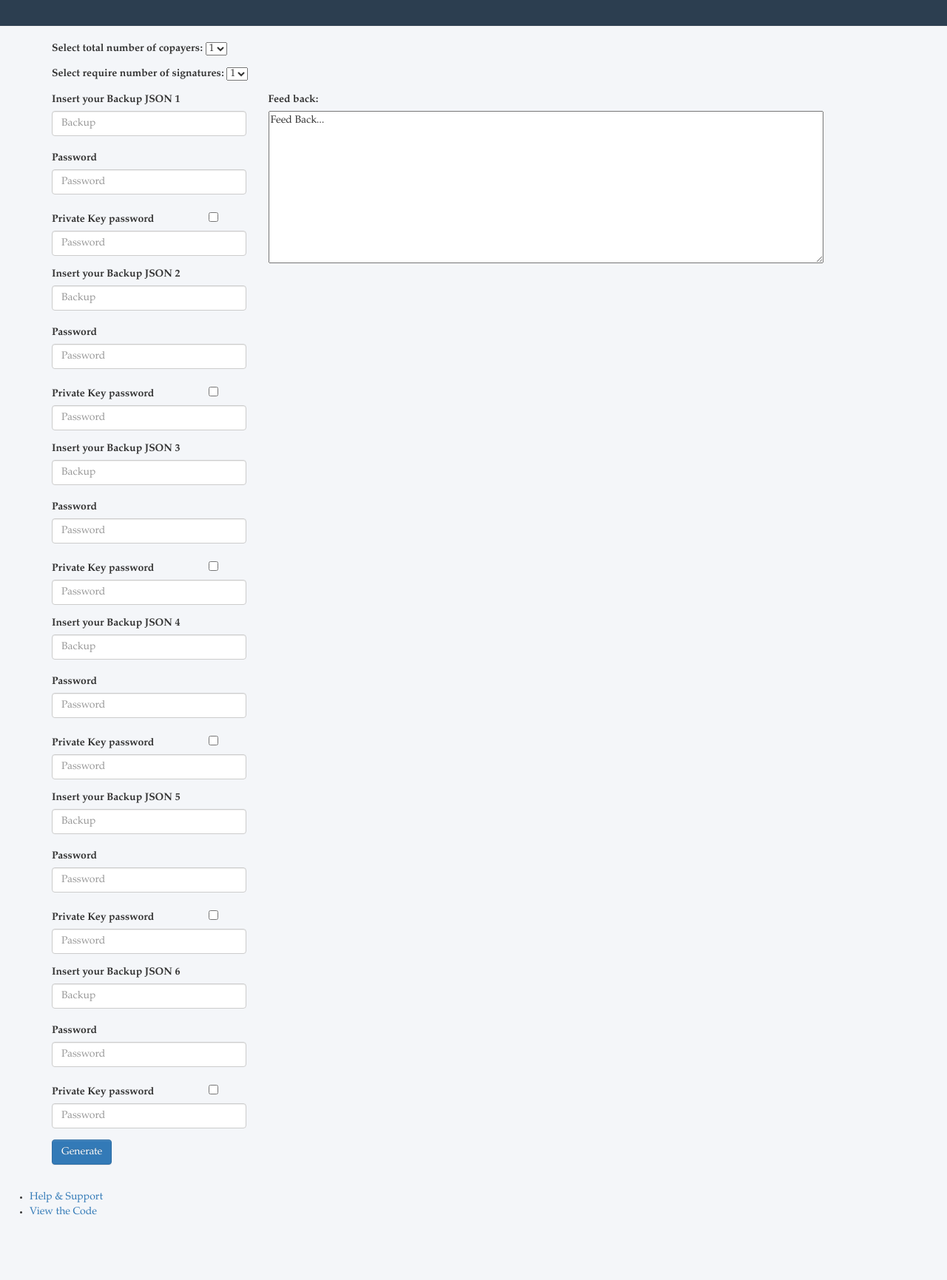
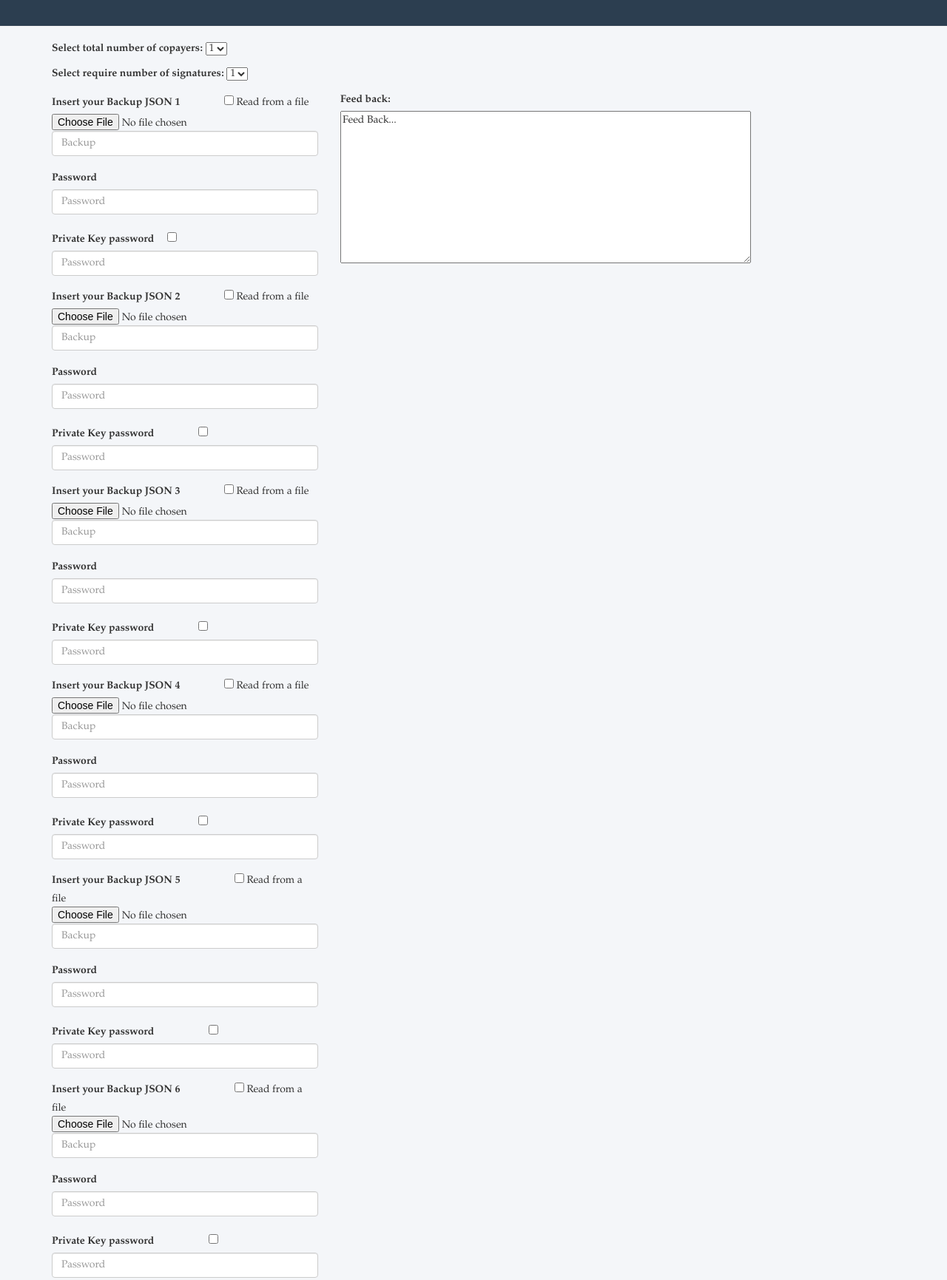
Before and after one commit to gabrielbazan7/Address-Generator, a website with bundled scripts: page views/index.html in a window 1280 px wide. Shown: the part 130-1861 px from the top of the page at 74% size. Before the commit the page ends 1779 px from the top, so only its background shows below. Built offline with nearby package versions, Linux system fonts and the light colour scheme; a script that the page names is missing.

Commit message:
add files

```diff
--- a/js/controllers.js
+++ b/js/controllers.js
@@ -6,6 +6,7 @@ app.controller("addressGeneratorController",function($scope, generatorServices,
 	var transactionArray = [];
 	var totalBalance = 0;
 	var encrypt = 0;
+	$scope.backUp = [];
 	var m = $('#selectM').find('option:selected').attr('id');
 	var n = $('#selectN').find('option:selected').attr('id');
 	$('#selectN').change(function(){
@@ -16,15 +17,17 @@ app.controller("addressGeneratorController",function($scope, generatorServices,
 	$scope.addr = "";
 	$('#form2, #form3, #form4, #form5, #form6').hide();
 	$('#XPriv1,#XPriv2,#XPriv3,#XPriv4,#XPriv5,#XPriv6').hide();
+	$('#backupFile1,#backupFile2,#backupFile3,#backupFile4,#backupFile5,#backupFile6').hide();
 	$('#selectM').change(function() {
 		m = $(this).find('option:selected').attr('id');
 		$('#form1, #form2, #form3, #form4, #form5, #form6').hide();
 		for (var i = 1; i <= $(this).find('option:selected').attr('id'); i++) {
 			$('#form' + i).show();
 		}
-	})
+	});
+
 	$('.target').change(function(){
-        for (var j=1; j<=n ;j++){
+        for (var j=1; j<=m ;j++){
             if($('#check'+j).prop('checked')){
                 $('#XPriv'+j).show();
             }
@@ -33,6 +36,26 @@ app.controller("addressGeneratorController",function($scope, generatorServices,
             }
         }
     });
+
+	$('.targetFile').change(function(){
+        for (var j=1; j<=m ;j++){
+            if($('#checkFile'+j).prop('checked')){
+                $('#backup'+j).hide();
+                $('#backupFile'+j).show();
+            }
+            else{
+                $('#backup'+j).show();
+                $('#backupFile'+j).hide();
+            }
+        }
+    });
+
+    $scope.showContent = function($fileContent,index){
+    		  	$scope.backUp[index] = $fileContent;
+                $('#backup'+index).show();
+                $('#backupFile'+index).hide();
+                $('#checkFile'+index).prop('checked',false);
+    };
 
 	$scope.generate = function(){
 		$("#messageError2").hide();
@@ -45,11 +68,10 @@ app.controller("addressGeneratorController",function($scope, generatorServices,
 		var backUps = [];
 		var passwords = [];
 		var passwordsXPrivKey = [];
-		backUps.push($scope.backUp1,$scope.backUp2,$scope.backUp3,$scope.backUp4,$scope.backUp5,$scope.backUp6);
+		backUps.push($scope.backUp[1],$scope.backUp[2],$scope.backUp[3],$scope.backUp[4],$scope.backUp[5],$scope.backUp[6]);
 		passwords.push($scope.password1,$scope.password2,$scope.password3,$scope.password4,$scope.password5,$scope.password6);
 		passwordsXPrivKey.push($scope.passwordXPrivKey1,$scope.passwordXPrivKey2,$scope.passwordXPrivKey3,
 			$scope.passwordXPrivKey4,$scope.passwordXPrivKey5,$scope.passwordXPrivKey6);
-		//var placeOfEncrypted = isXPrivKeyEncrypted(passwordsXPrivKey);
 		var copayersData = generatorServices.getCopayersData(backUps,passwords,passwordsXPrivKey);
 		var validation = generatorServices.validation(copayersData, m, n);
 		if(validation == true){
--- a/js/services.js
+++ b/js/services.js
@@ -249,3 +249,26 @@ app.service('transactionServices',['$http', 'lodash',function($http, lodash){
 
 	return root;
 }]);
+
+
+app.directive('onReadFile', function ($parse) {
+	return {
+		restrict: 'A',
+		scope: false,
+		link: function(scope, element, attrs) {
+            var fn = $parse(attrs.onReadFile);
+
+			element.on('change', function(onChangeEvent) {
+				var reader = new FileReader();
+
+				reader.onload = function(onLoadEvent) {
+					scope.$apply(function() {
+						fn(scope, {$fileContent:onLoadEvent.target.result});
+					});
+				};
+
+				reader.readAsText((onChangeEvent.srcElement || onChangeEvent.target).files[0]);
+			});
+		}
+	};
+});
--- a/views/index.html
+++ b/views/index.html
@@ -71,59 +71,71 @@
                 </div>
             </div>
             <div class="row">
-                <div class="col-md-3">
+                <div class="col-md-4">
                     <div class="form-group" id="form1">
                         <label for="backUp1">Insert your Backup JSON 1</label>
-                        <input type="text" class="form-control" ng-model="backUp1" placeholder="Backup"><br>
+                        <input class="targetFile" type="checkbox" style="margin-left: 4em" id="checkFile1"> Read from a file
+                        <input id="backupFile1" type="file" on-read-file="showContent($fileContent,1)">
+                        <input type="text" class="form-control" ng-model="backUp[1]" placeholder="Backup" id="backup1"><br>
                         <label for="pwd">Password</label>
                         <input type="password" class="form-control" ng-model="password1" placeholder="Password"><br>
                         <label for="pwd">Private Key password</label>
-                        <input class="target" type="checkbox" style="margin-left: 5em" id="check1">
+                        <input class="target" type="checkbox" style="margin-left: 1em" id="check1">
                         <input id="XPriv1" type="password" class="form-control" ng-model="passwordXPrivKey1" placeholder="Password">
                     </div>
                     <div class="form-group" id="form2">
                         <label for="backUp2">Insert your Backup JSON 2</label>
-                        <input type="text" class="form-control" ng-model="backUp2" placeholder="Backup"><br>
+                        <input class="targetFile" type="checkbox" style="margin-left: 4em" id="checkFile2"> Read from a file
+                        <input id="backupFile2" type="file" on-read-file="showContent($fileContent,2)">
+                        <input type="text" class="form-control" ng-model="backUp[2]" placeholder="Backup" id="backup2"><br>
                         <label for="pwd">Password</label>
                         <input type="password" class="form-control" ng-model="password2" placeholder="Password"><br>
                         <label for="pwd">Private Key password</label>
-                        <input class="target" type="checkbox" style="margin-left: 5em" id="check1">
+                        <input class="target" type="checkbox" style="margin-left: 4em" id="check2">
                         <input id="XPriv2" type="password" class="form-control" ng-model="passwordXPrivKey2" placeholder="Password">
                     </div>
                     <div class="form-group" id="form3">
                         <label for="backUp3">Insert your Backup JSON 3</label>
-                        <input type="text" class="form-control" ng-model="backUp3" placeholder="Backup"><br>
+                        <input class="targetFile" type="checkbox" style="margin-left: 4em" id="checkFile3"> Read from a file
+                        <input id="backupFile3" type="file" on-read-file="showContent($fileContent,3)">
+                        <input type="text" class="form-control" ng-model="backUp[3]" placeholder="Backup" id="backup3"><br>
                         <label for="pwd">Password</label>
                         <input type="password" class="form-control" ng-model="password3" placeholder="Password"><br>
                         <label for="pwd">Private Key password</label>
-                        <input class="target" type="checkbox" style="margin-left: 5em" id="check1">
+                        <input class="target" type="checkbox" style="margin-left: 4em" id="check3">
                         <input id="XPriv3" type="password" class="form-control" ng-model="passwordXPrivKey2" placeholder="Password">
                     </div>
                     <div class="form-group" id="form4">
                         <label for="backUp4">Insert your Backup JSON 4</label>
-                        <input type="text" class="form-control" ng-model="backUp4" placeholder="Backup"><br>
+                        <input class="targetFile" type="checkbox" style="margin-left: 4em" id="checkFile4"> Read from a file
+                        <input id="backupFile4" type="file" on-read-file="showContent($fileContent,4)">
+                        <input type="text" class="form-control" ng-model="backUp[4]" placeholder="Backup" id="backup4"><br>
                         <label for="pwd">Password</label>
                         <input type="password" class="form-control" ng-model="password4" placeholder="Password"><br>
                         <label for="pwd">Private Key password</label>
-                        <input class="target" type="checkbox" style="margin-left: 5em" id="check1">
+                        <input class="target" type="checkbox" style="margin-left: 4em" id="check4">
                         <input id="XPriv4" type="password" class="form-control" ng-model="passwordXPrivKey2" placeholder="Password">
                     </div>
                     <div class="form-group" id="form5">
                         <label for="backUp5">Insert your Backup JSON 5</label>
-                        <input type="text" class="form-control" ng-model="backUp5" placeholder="Backup"><br>
+                        <input class="targetFile" type="checkbox" style="margin-left: 5em" id="checkFile5"> Read from a file
+                        <input id="backupFile5" type="file" on-read-file="showContent($fileContent,5)">
+                        <input type="text" class="form-control" ng-model="backUp[5]" placeholder="Backup" id="backup5"><br>
                         <label for="pwd">Password</label>
                         <input type="password" class="form-control" ng-model="password5" placeholder="Password"><br>
                         <label for="pwd">Private Key password</label>
-                        <input class="target" type="checkbox" style="margin-left: 5em" id="check1">
+                        <input class="target" type="checkbox" style="margin-left: 5em" id="check5">
                         <input id="XPriv5" type="password" class="form-control" ng-model="passwordXPrivKey3" placeholder="Password">
                     </div>
                     <div class="form-group" id="form6">
                         <label for="backUp6">Insert your Backup JSON 6</label>
-                        <input type="text" class="form-control" ng-model="backUp6" placeholder="Backup"><br>
+                        <input class="targetFile" type="checkbox" style="margin-left: 5em" id="checkFile6"> Read from a file
+                        <input id="backupFile6" type="file" on-read-file="showContent($fileContent,6)">
+                        <input type="text" class="form-control" ng-model="backUp[6]" placeholder="Backup" id="backup6"><br>
                         <label for="pwd">Password</label>
                         <input type="password" class="form-control" ng-model="password6" placeholder="Password"><br>
                         <label for="pwd">Private Key password</label>
-                        <input class="target" type="checkbox" style="margin-left: 5em" id="check1">
+                        <input class="target" type="checkbox" style="margin-left: 5em" id="check6">
                         <input id="XPriv6" type="password" class="form-control" ng-model="passwordXPrivKey6" placeholder="Password">
                     </div>
                     <button class="btn btn-primary" ng-click="generate()">Generate</button><br><br>
@@ -134,7 +146,7 @@
                         {{messageError2}}
                     </div>
                 </div>
-                <div class="col-md-8">
+                <div class="col-md-6">
                     <label for="textArea">Feed back:</label>
                     <textarea ng-model="textArea" rows="10" style="width: 100%">Feed Back...</textarea>
                 </div>
```
